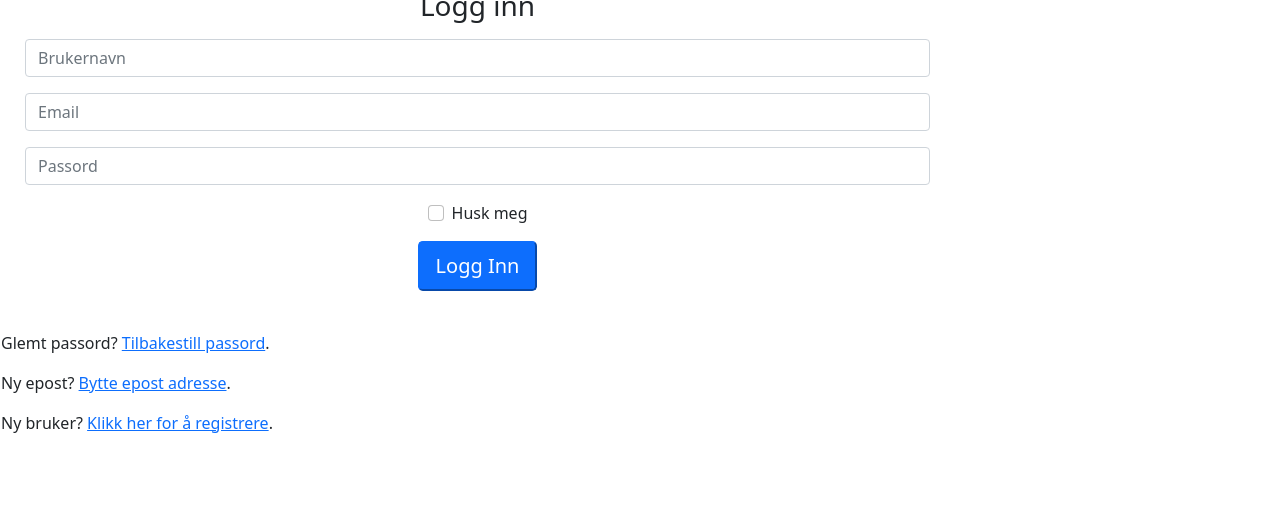
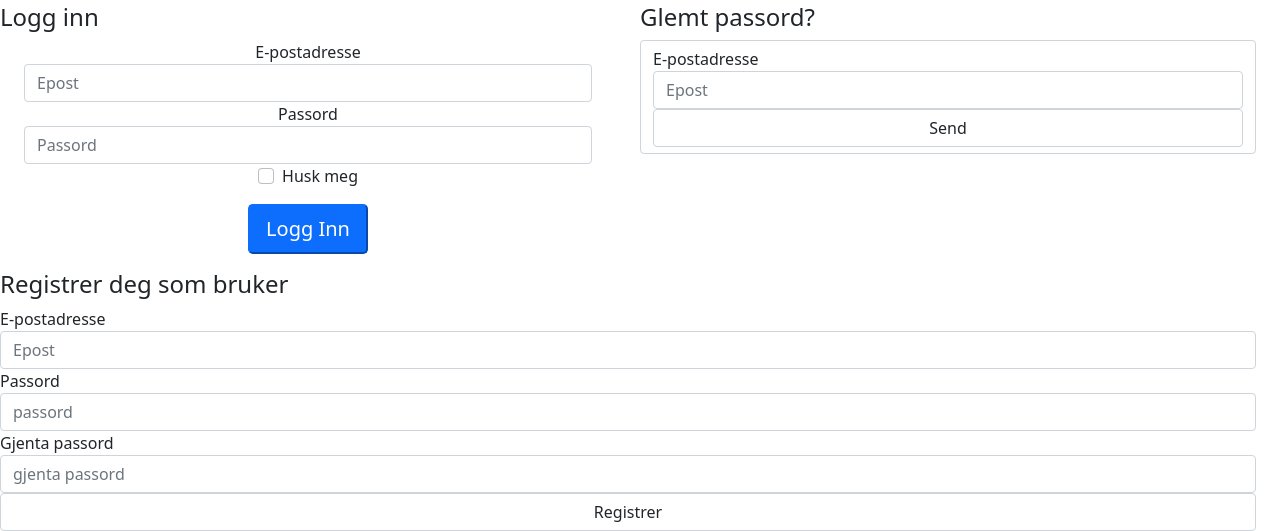
Before and after one commit to Webeltek/hello_flask, a Flask app: page /login in a window 1280 px wide. Shown: the part 404-935 px from the top of the page. Before the commit the page ends 837 px from the top, so only its background shows below. Run offline with Flask 2, Linux system fonts and the light colour scheme; parts of the project's set-up code (start-up, migrations or seed data) failed here and were passed over; some libraries are stand-ins or nearby versions.

Commit message:
combined login, reset and register user

```diff
--- a/pythonworkshop/auth_bp/forms.py
+++ b/pythonworkshop/auth_bp/forms.py
@@ -6,23 +6,18 @@ from ..models import User
 
 
 class LoginForm(FlaskForm):
-    username = StringField('Brukernavn', validators=[DataRequired('Felt må ikke være tomt')] )
-    email = StringField('Email', validators=[DataRequired(), Length(1, 64),Email()])
+    email = StringField('E-postadresse', validators=[DataRequired(), Length(1, 64),Email()])
     password = PasswordField('Passord', validators=[DataRequired()])
     remember_me = BooleanField('La meg være pålogget')
     submit = SubmitField('Logg Inn')
 
 class RegistrationForm(FlaskForm):
-    email = StringField('Epost', validators=[DataRequired(), Length(1, 64),Email()])
-    username = StringField('Brukernavn', validators=[DataRequired(), Length(1, 64),
-        Regexp('^[A-Za-z][A-Za-z0-9_.]*$', 0,
-               'Usernames must have only letters, numbers, dots or '
-               'underscores')])
+    email = StringField('E-postadresse', validators=[DataRequired(), Length(1, 64),Email()])
     password = PasswordField('Passord', validators=[DataRequired(),
         Length(8,64,message='Passord må være minst 8 tegn!'),
         EqualTo('password2', message='Passordene må være like!')])
-    password2 = PasswordField('Bekreft passord', validators=[DataRequired()])
-    submit = SubmitField('Lagre')
+    password2 = PasswordField('Gjenta passord', validators=[DataRequired()])
+    submit = SubmitField('Registrer')
 
     def validate_email(self, field):
         if User.select().where(User.user_email == field.data.lower()):
@@ -33,8 +28,8 @@ class RegistrationForm(FlaskForm):
             raise ValidationError('Brukernavn er allerede i bruk.')
 
 class PasswordResetRequestForm(FlaskForm):
-    email = StringField('Epost', validators=[DataRequired(), Length(1, 64), Email()])
-    submit = SubmitField('Nullstil  passord')
+    email = StringField('E-postadresse', validators=[DataRequired(), Length(1, 64), Email()])
+    submit = SubmitField('Send')
 
 
 class PasswordResetForm(FlaskForm):
--- a/pythonworkshop/auth_bp/views.py
+++ b/pythonworkshop/auth_bp/views.py
@@ -37,13 +37,15 @@ def initial_login_form(form):
             return login_templ.render(login=login_form, wrong_cred=True)
     print('inside initial_login_form')
     app = current_app._get_current_object()
-    return login_templ.render(login=login_form)
+    return redirect(url_for('auth_bp.login_form'))
 
 
 
 @auth_bp.route('/login', methods=['GET', 'POST'])
 def login_form():
     login_form = LoginForm()
+    pass_reset_form = PasswordResetRequestForm()
+    reg_form = RegistrationForm()
     if login_form.validate_on_submit():
         user = User.get(User.user_email==login_form.email.data)
         if user is not None and user.verify_password(login_form.password.data):
@@ -54,7 +56,7 @@ def login_form():
             return redirect(next)
     #flash('Invalid email or password.')
     # use render_template(..) to insert cntxt vars where get_flashed_messages is defined
-    return login_templ.render( login=login_form)
+    return render_template('/auth/login.jinja2', login=login_form, reset_pass=pass_reset_form, reg=reg_form)
 
 @auth_bp.route('/logout')
 @login_required
@@ -85,7 +87,7 @@ def confirm(token):
         current_user.save()
         #flash('You have confirmed your account. Thanks!')
     else:
-      return redirect(url_for('main_bp.contact'))
+      return redirect(url_for('main_bp.contact_form'))
 
 
 
--- a/pythonworkshop/models.py
+++ b/pythonworkshop/models.py
@@ -17,11 +17,13 @@ users_db = p.PostgresqlDatabase(user='nf_user',password='nfvinter2022',
         port='5432',
         database='nf_users_db')
 
+class Permission:
+    VIEW = 1
+    ADMIN = 16
 
 class User(UserMixin,p.Model):
   id = p.AutoField()
   user_email = p.CharField(default='first_email')
-  user_name = p.CharField(default='anonymous_user',max_length='30')
   user_pass_hash = p.CharField(default='initial hash')
   user_confirmed = p.BooleanField(default=False)
   @property
--- a/pythonworkshop/templates/auth/login.jinja2
+++ b/pythonworkshop/templates/auth/login.jinja2
@@ -4,19 +4,21 @@
 {% endblock navbar %}
 
 {% block form %}
-    <div class="col-lg-9 border-start">
+				<div class="row">
+				  <div class="col-lg-6">
+				    <div class="panel panel-success">
+				      <div class="panel-heading">
+				        <h4>Logg inn</h4>
+				      </div>
+				      <div class="panel-body">
 				        <form class="container text-center" method="post">
 				            {{ login.csrf_token }}
-        <div class="mt-5 h3">Logg inn</div>
-
-        <div class="mb-3 mt-3">
-	{{ login.username(class="form-control", placeholder="Brukernavn") }}
+				          <div class="form-grouource">
+				            {{ login.email.label }}
+				            {{ login.email(class="form-control", placeholder="Epost") }}
 				          </div>
-
-        <div class="mb-3">
-	{{ login.email(class="form-control", placeholder="Email") }}
-	</div>
-	<div class="mb-3">
+				          <div class="form-group">
+				             {{ login.password.label }}
 				             {{ login.password(class="form-control", placeholder="Passord") }}
 				          </div>
 				           {% if wrong_cred %}
@@ -31,10 +33,78 @@
 				            {{ login.submit( class="btn-lg btn-primary") }}
 				          </div>
 								</form>
-      <br>
-			<p>Glemt passord? <a href='/reset'>Tilbakestill passord</a>.</p>
-      <p>Ny epost? <a href='/change_email'>Bytte epost adresse</a>.</p>
-      <p>Ny bruker? <a href='/register'>Klikk her for å registrere</a>.</p>
+							</div>
+						</div>
+					</div>
+				<div class="col-lg-6" >
+			     <div class="panel panel-warning">
+			       <div class="panel-heading">
+				 		  <h4>Glemt passord?</h4>
+				     </div>
+			       <div class="panel-body">
+				          <form class="form-control">
+				          {{ reset_pass.csrf_token }}
+				          <div class="row">
+				            <div class="col-lg-12">
+				              <div class="form-group">
+							          {{ reset_pass.email.label }}
+							          {{ reset_pass.email(class="form-control", placeholder="Epost")  }}
+								      </div>
+								    </div>
+							    </div>
+							    <div class="row">
+								    <div class="col-lg-12">
+								      <div class="form-group">
+							          {{ reset_pass.submit(class="form-control")  }}
+							        </div>
+								    </div>
+							    </div>
+						    </div>
+			      </div>
+			    </div>
+			  </div>
+			    <div class="row">
+				    <div class="col-md-12">
+					    <div class="panel panel-success">
+						    <div class="panel-heading">
+							     <h4>Registrer deg som bruker</h4>
+							  </div>
+						<div class="panel-body">
+							<form action="/"  method="post">
+								<div class="row">
+									<div class="col-lg-12">
+									<div class="form-group">
+										{{ reg.email.label }}
+										{{ reg.email(class="form-control", placeholder="Epost") }}
+											<span data-valmsg-for="registerModel.Email" data-valmsg-replace="true" class="field-validation-valid">
+											</span>
+										</div>
+									</div>
+								</div>
+								<div class="row">
+									<div class="col-md-12">
+									<div class="form-group">
+										{{ reg.password.label }}
+										{{ reg.password(class="form-control", placeholder="passord") }}
+																<span data-valmsg-for="registerModel.Password" data-valmsg-replace="true" class="field-validation-valid">
+																</span>
+										</div>
+									</div>
+								</div>
+								<div class="row">
+									<div class="col-md-12">
+									<div class="form-group">
+										{{ reg.password2.label }}
+									   {{ reg.password2(class="form-control",placeholder="gjenta passord") }}
+																<span data-valmsg-for="registerModel.RepeatPassword" data-valmsg-replace="true" class="field-validation-valid">
+																</span>
+										</div>
+									</div>
+								</div>
+								{{ reg.submit(class="form-control") }}
+								</form>
+									</div>
+										</div>
 											</div>
 {{ super() }}
 {% endblock %}
--- a/pythonworkshop/templates/auth/register.jinja2
+++ b/pythonworkshop/templates/auth/register.jinja2
@@ -21,12 +21,6 @@
 	<div class="mb-3 mt-3">
         {{ register.username(class="form-control", placeholder="Brukernavn") }}
 	</div>
-	{% if register.username.errors %}
-                <ul class="list-group">
-                {% for error in register.username.errors %}
-                       <li class="list-group-item list-group-item-warning">{{ error }}</li>                			   {% endfor %}
-                </ul>
-        {% endif %}
         <div class="mb-3">
         {{ register.password(class="form-control", placeholder="Passord") }}
 	</div>
```
Also changed, not shown: pythonworkshop/main_bp/views.py (+10 -0 lines), pythonworkshop/templates/user_page.jinja2 (+38 -2 lines). Lines whose indentation alone changed are shown as unchanged.
